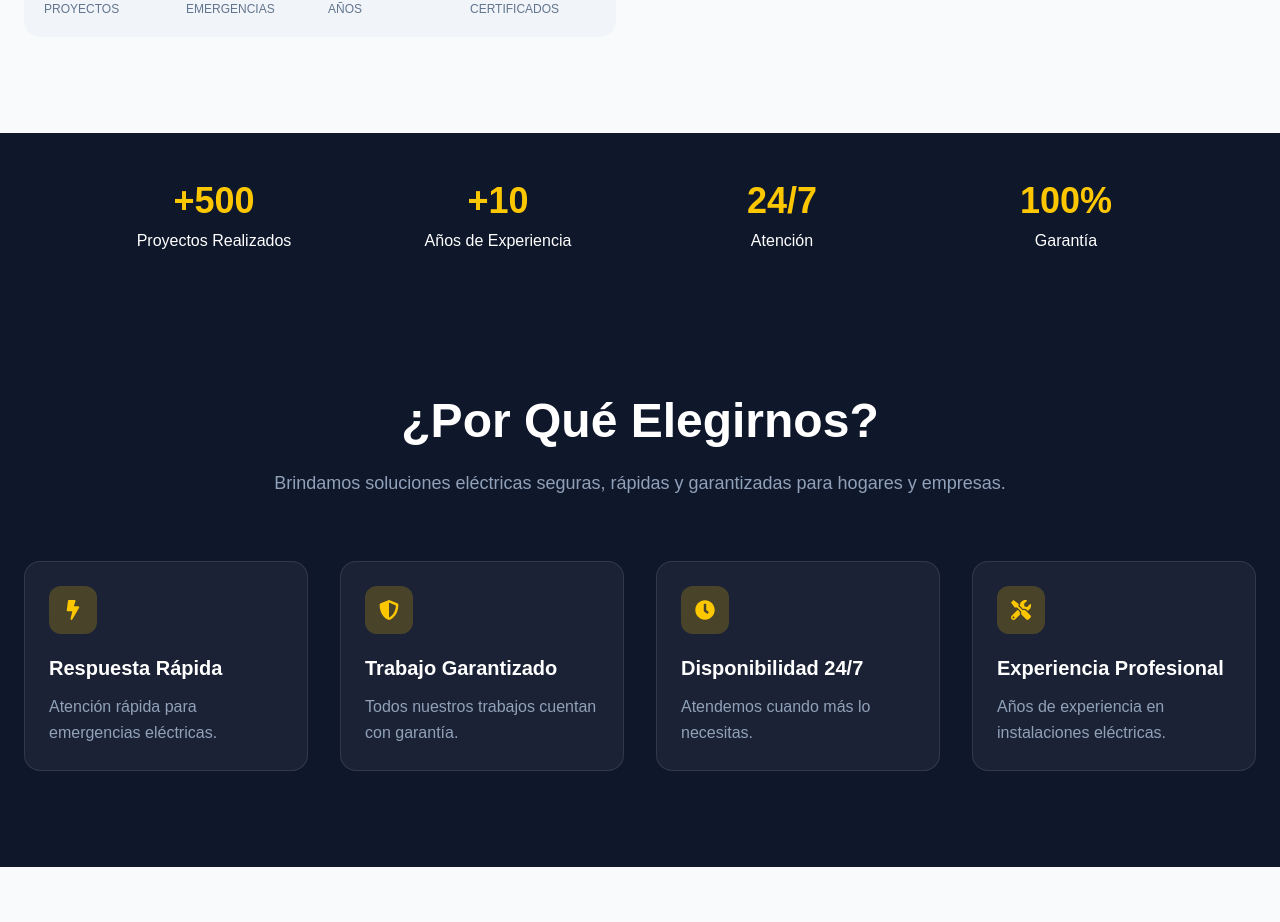
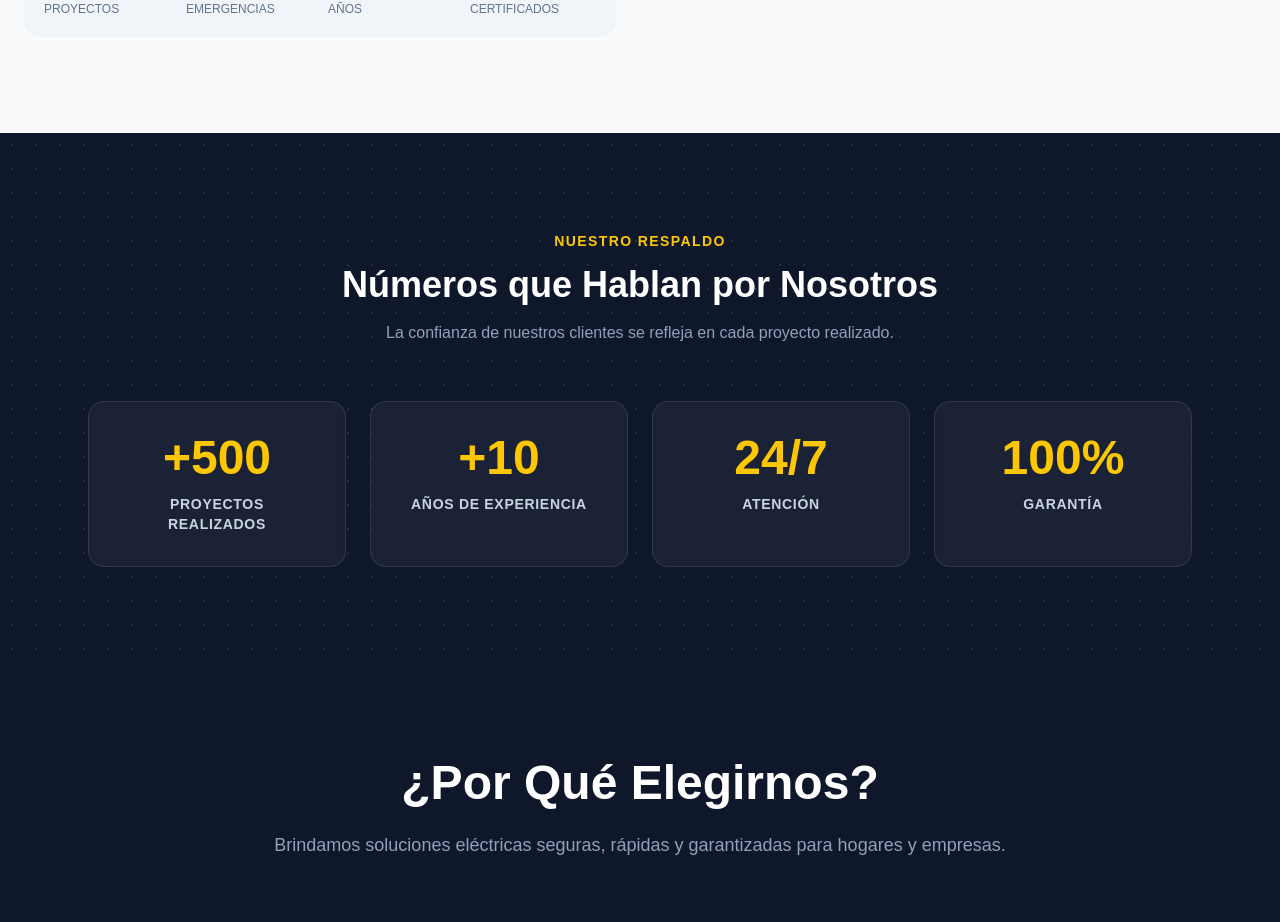
Before and after one commit to beastroza-art/landing-electricista, a Next.js app: page / in a window 1280 px wide. Shown: the part 796-1718 px from the top of the page. Built offline with nearby package versions, Linux system fonts and the light colour scheme.

Commit message:
Improve StatCard and TrutStats

```diff
--- a/components/StatCard.tsx
+++ b/components/StatCard.tsx
@@ -8,12 +8,42 @@ export default function StatCard({
   label,
 }: StatCardProps) {
   return (
-    <div className="text-center">
-      <h3 className="text-4xl font-bold text-yellow-400">
+    <div
+      className="
+        bg-white/5
+        border
+        border-white/10
+        rounded-2xl
+        p-8
+        text-center
+        backdrop-blur
+        transition
+        duration-300
+        hover:-translate-y-2
+        hover:bg-white/10
+      "
+    >
+      <h3
+        className="
+          text-4xl
+          md:text-5xl
+          font-extrabold
+          text-yellow-400
+        "
+      >
         {value}
       </h3>
 
-      <p className="mt-2 text-white">
+      <p
+        className="
+          mt-3
+          text-slate-300
+          uppercase
+          tracking-wider
+          text-sm
+          font-semibold
+        "
+      >
         {label}
       </p>
     </div>
--- a/components/TrustStats.tsx
+++ b/components/TrustStats.tsx
@@ -3,9 +3,28 @@ import StatCard from "./StatCard";
 
 export default function TrustStats() {
   return (
-    <section className="bg-slate-900 py-12">
-      <div className="max-w-6xl mx-auto px-6">
-        <div className="grid grid-cols-2 md:grid-cols-4 gap-8">
+    <section className="bg-slate-900 py-24 relative overflow-hidden">
+      {/* Fondo decorativo */}
+      <div className="absolute inset-0 opacity-10 bg-[radial-gradient(#ffffff_1px,transparent_1px)] [background-size:24px_24px]" />
+
+      <div className="max-w-6xl mx-auto px-6 relative z-10">
+
+        <div className="text-center mb-14">
+          <span className="text-yellow-400 font-bold uppercase tracking-widest text-sm">
+            Nuestro Respaldo
+          </span>
+
+          <h2 className="mt-3 text-4xl font-bold text-white">
+            Números que Hablan por Nosotros
+          </h2>
+
+          <p className="mt-4 text-slate-400 max-w-2xl mx-auto">
+            La confianza de nuestros clientes se refleja
+            en cada proyecto realizado.
+          </p>
+        </div>
+
+        <div className="grid grid-cols-2 md:grid-cols-4 gap-6">
           {stats.map((stat) => (
             <StatCard
               key={stat.label}
@@ -14,6 +33,7 @@ export default function TrustStats() {
             />
           ))}
         </div>
+
       </div>
     </section>
   );
```
